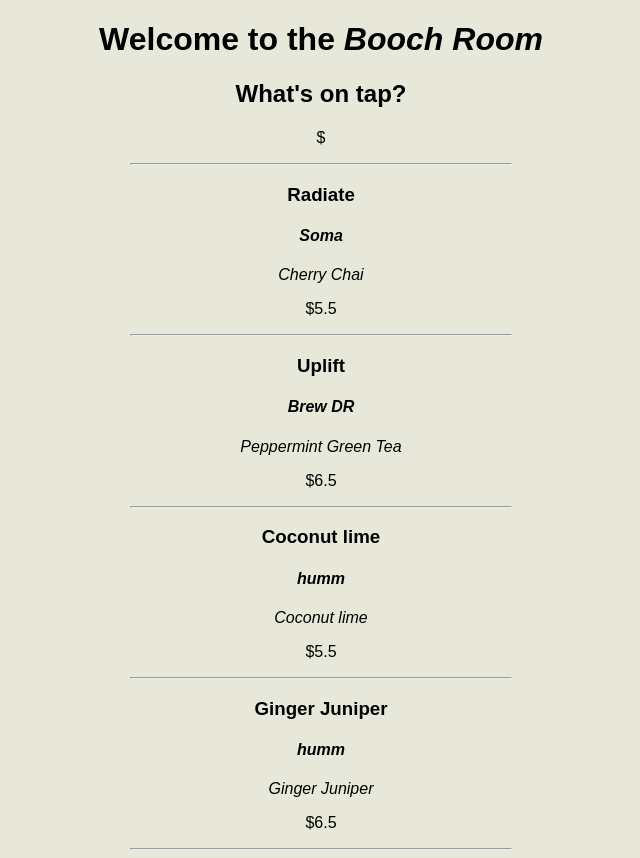
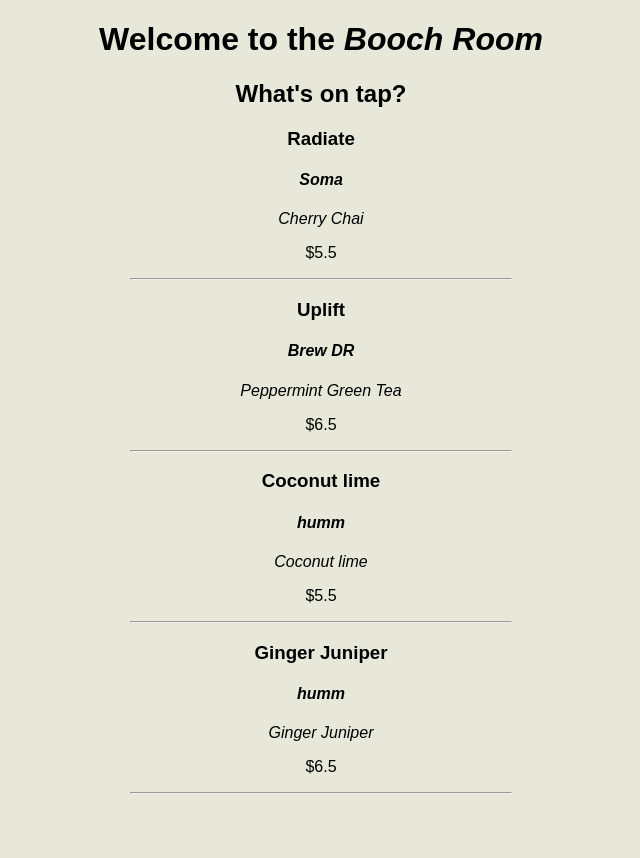
Before and after one commit to Nathanbn123/Booch-Room-V2, a React app: page / in a window 1280 px wide. Shown: the whole page, without its empty margins (319-959 px from the left). After the commit the page ends 802 px from the top, so only its background shows below. Built offline with nearby package versions, Linux system fonts and the light colour scheme; the HTML template or start-up script is replaced by a standard one.

Commit message:
implement Error404 page and fix display bug

```diff
--- a/src/components/App.jsx
+++ b/src/components/App.jsx
@@ -2,15 +2,18 @@
 import Header from './Header';
 import Home from './Home';
 import Booch from './Booch';
-// import { Switch, Route } from 'react-router-dom';
-// import Error404 from './Error404';
+import { Switch, Route } from 'react-router-dom';
+import Error404 from './Error404';
 
 function App(){
   return (
     <div>
       <Header/>
-      <Home/>
-      <Booch/>
+      <Switch>
+        <Route exact path='/' component={Home, Booch}/>
+        <Route component={Error404}/>
+      </Switch>
+
 
       <style jsx global>{`
         body {
```
